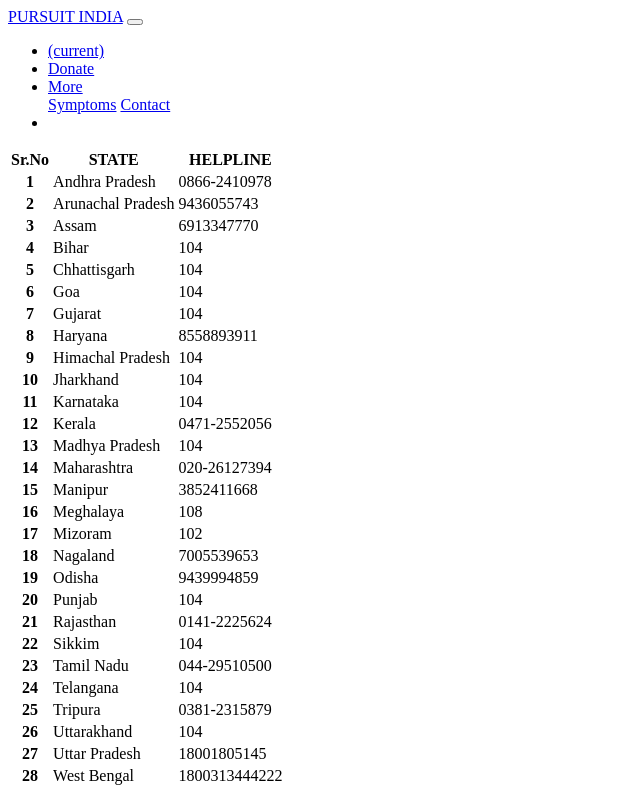
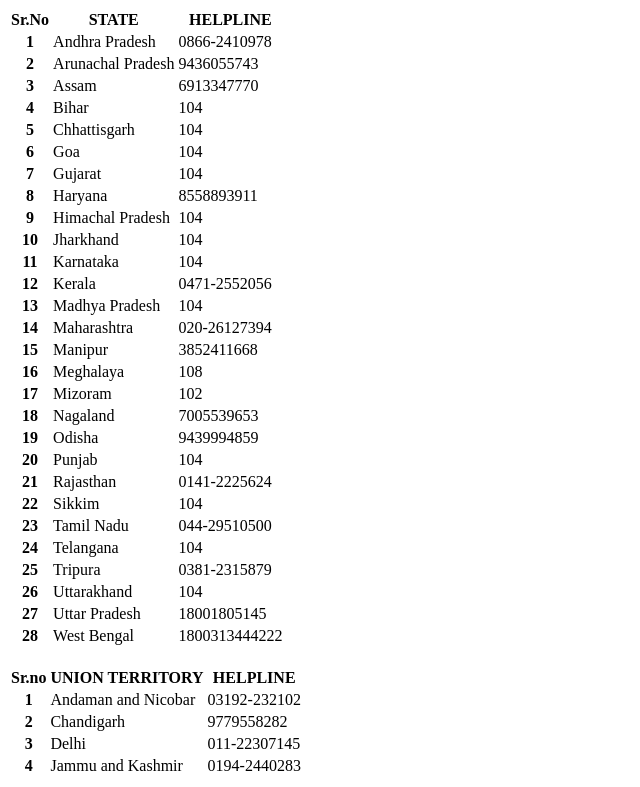
Before and after one commit to ravikishor-chilka/India-Covid-Cases-Forecast, a Django app: page /contact in a window 1280 px wide. Shown: the top 787 px of the page, without its empty margins (0-640 px from the left). Run offline with Django 3.2, Linux system fonts and the light colour scheme.

Commit message:
Final Settings

```diff
--- a/templates/contact.html
+++ b/templates/contact.html
@@ -6,40 +6,6 @@
   <title>CONTACT US</title>
 </head>
 <body>
-
-  <nav class="navbar navbar-expand-lg navbar-dark bg-dark">
-  <a class="navbar-brand" href="#">PURSUIT INDIA</a>
-  <button class="navbar-toggler" type="button" data-toggle="collapse" data-target="#navbarSupportedContent" aria-controls="navbarSupportedContent" aria-expanded="false" aria-label="Toggle navigation">
-    <span class="navbar-toggler-icon"></span>
-  </button>
-
-  <div class="collapse navbar-collapse" id="navbarSupportedContent">
-    <ul class="navbar-nav mr-auto">
-      <li class="nav-item active">
-        <a class="nav-link" href="/index"><span class="sr-only">(current)</span></a>
-      </li>
-      <li class="nav-item">
-        <a class="nav-link" href="/donate">Donate</a>
-      </li>
-      <li class="nav-item dropdown">
-        <a class="nav-link dropdown-toggle" href="#" id="navbarDropdown" role="button" data-toggle="dropdown" aria-haspopup="true" aria-expanded="false">
-        More
-        </a>
-        <div class="dropdown-menu" aria-labelledby="navbarDropdown">
-          <a class="dropdown-item" href="/symptoms">Symptoms</a>
-          <a class="dropdown-item" href="/contact">Contact</a>
-        </div>
-      </li>
-      <li class="nav-item">
-        <a class="nav-link disabled" href="#" tabindex="-1" aria-disabled="true"></a>
-      </li>
-    </ul>
-  </div>
-  </nav>
-
-
-
-
 
 
   <table class="table table-striped">
```
Also changed, not shown: templates/donate.html (+0 -33 lines), templates/symptoms.html (+0 -33 lines).
